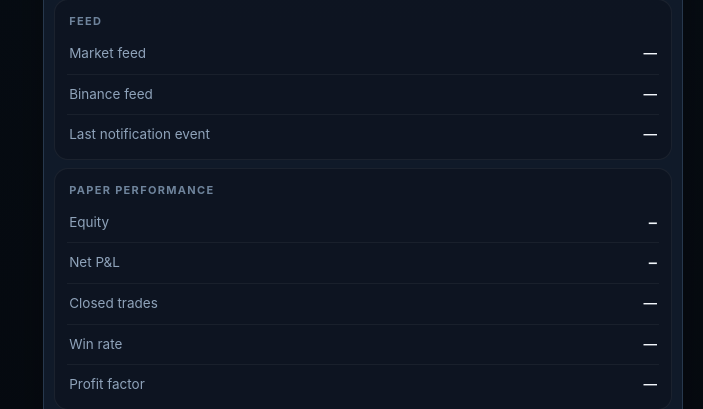
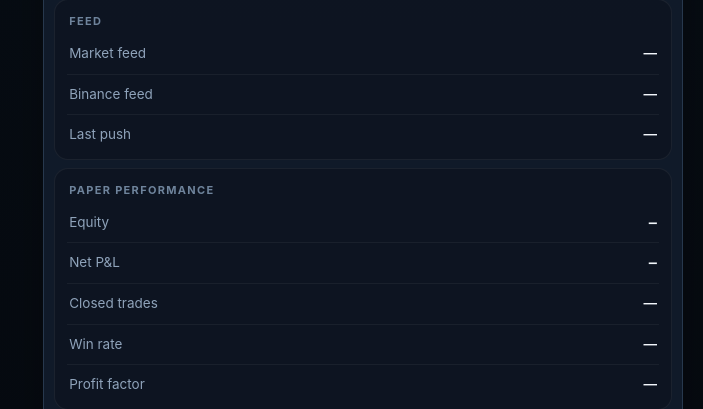
Before and after one commit to Techris93/btc-structure-flow-predictor, a Flask app: page / in a window 1280 px wide. Shown: the part 826-1235 px from the top of the page, without its empty margins (577-1280 px from the left). Run offline with Flask 3, Linux system fonts and the light colour scheme; data that the repository does not hold is empty; parts of the project's set-up code (start-up, migrations or seed data) failed here and were passed over.

Commit message:
rename notification timestamp to last push

```diff
--- a/templates/dashboard.html
+++ b/templates/dashboard.html
@@ -486,7 +486,7 @@
               <h2>Feed</h2>
               <div class="row"><span>Market feed</span><span id="feed">—</span></div>
               <div class="row"><span>Binance feed</span><span id="binancefeed">—</span></div>
-              <div class="row"><span>Last notification event</span><span id="lastpush">—</span></div>
+              <div class="row"><span>Last push</span><span id="lastpush">—</span></div>
             </section>
 
             <section class="section">
```
Also changed, not shown: tests/test_push_subscriptions.py (+1 -1 lines).
